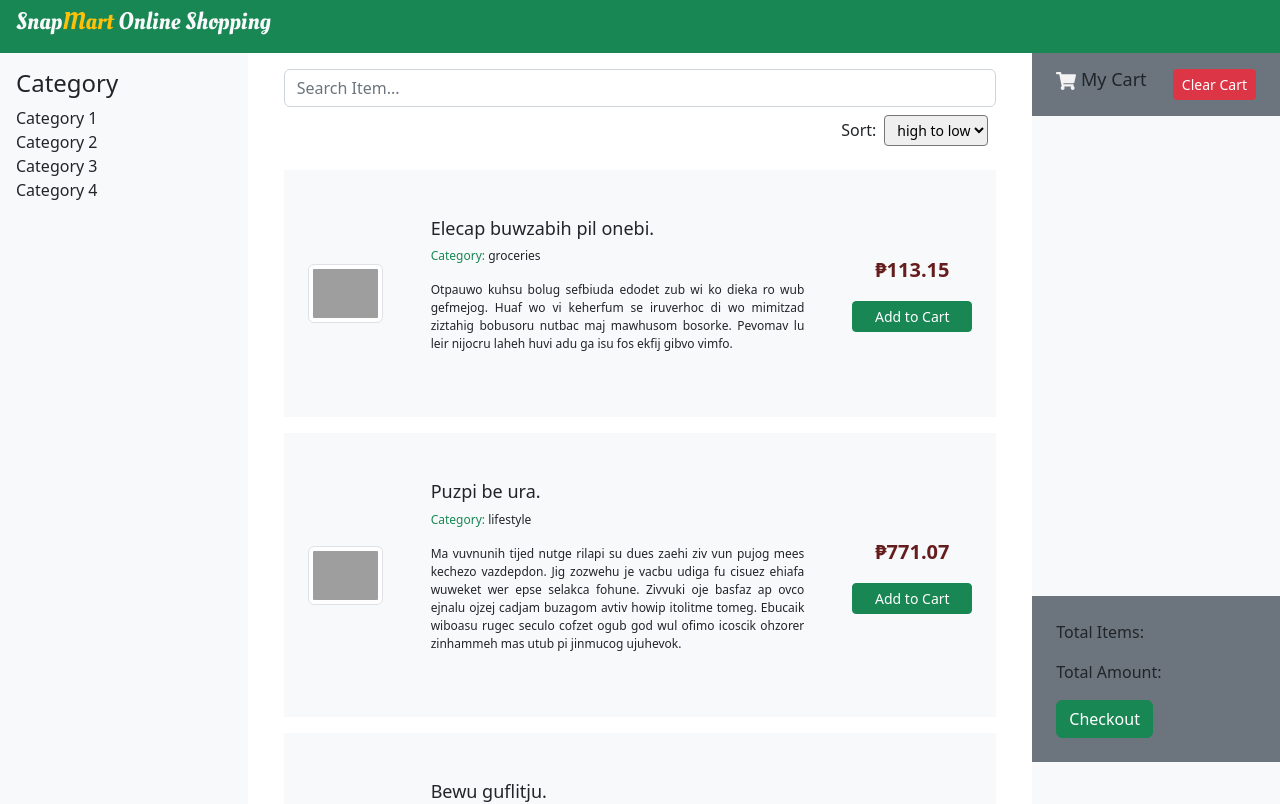
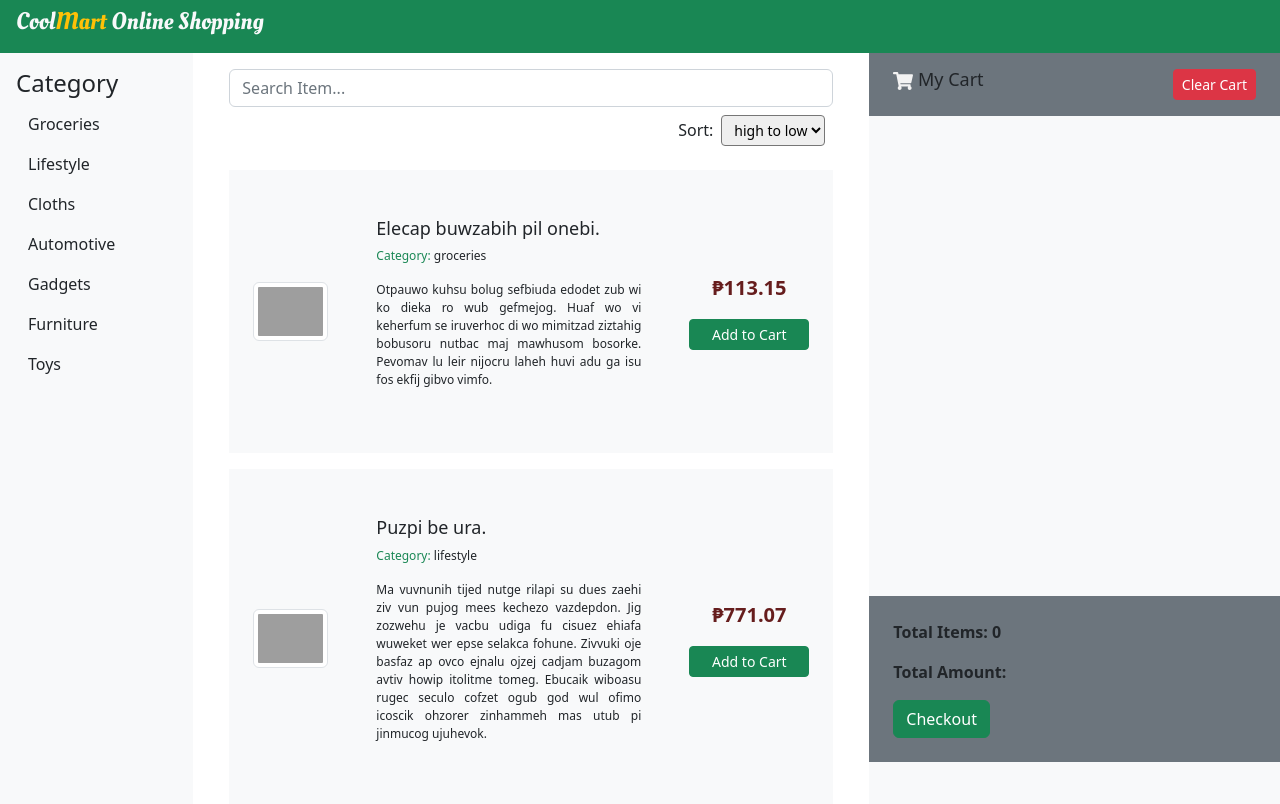
Before and after one commit to afsaints0987/e-commerce-react, a React (Vite) app in the folder snapmart/: page / in a window 1280 px wide. Shown: the top 804 px of the page. Built offline with nearby package versions, Linux system fonts and the light colour scheme; grey boxes are pictures that could not be loaded.

Commit message:
add search sort filter and modal

```diff
--- a/snapmart/src/App.tsx
+++ b/snapmart/src/App.tsx
@@ -1,4 +1,4 @@
-import {useState} from 'react'
+import {useState, useEffect} from 'react'
 import Navigation from "./components/Navigation/Navigation";
 import ProductItems from "./components/Products/ProductItems";
 import items from "./data/items.json";
@@ -6,42 +6,68 @@ import Row from "react-bootstrap/Row";
 import Col from "react-bootstrap/Col";
 import Category from "./components/Sidebar/Category";
 import Cart from "./components/Cart/Cart";
+import Modal from 'react-bootstrap/Modal'
 import { Items } from './types/Items';
 
 
+const CheckoutModal = (props: any) => {
+  return (
+    <Modal
+      {...props}
+      size="md"
+      aria-labelledby="contained-modal-title-vcenter"
+      centered
+      className="px-4 py-2"
+    >
+      <Modal.Body>
+        <h3 className='text-center'>Thank you for purchasing!</h3>
+      </Modal.Body>
+    </Modal>
+  );
+}
+
+
+
 const App: React.FC = () => {
+  const [productList, setProductList] = useState<Items[]>(items)
   const [cartItems, setCartItems] = useState<Items[]>([])
+  const [showModal, setShowModal] = useState<boolean>(false)
   const [count, setCount] = useState<number>(0)
-
-  const handleIncrement = () => {
-    setCount(count + 1)
-  }
-  const handleDecrement = () => {
-    setCount(count - 1)
-    if(count === -1){
-      return
-    }
-  }
 
   const handleAddToCart = (item: Items) => {
     setCartItems(prevItem => [item, ...prevItem])
-    console.log(cartItems)
+  }
+  const handleCategoryList = (item?: string) => {
+    const ProductsByCategory = items.filter(product => product.category === item)
+    setProductList(ProductsByCategory)
+  }
+
+  const handleModal = () => {
+    setShowModal(true)
+    setTimeout(() => {
+      setShowModal(false)
+      console.log('clear cart')
+    },3000)
   }
 
   return (
     <div>
       <Navigation />
       <Row >
-        <Col >
-          <Category/>
+        <Col lg={2}>
+          <Category categories={items} handleCategory={handleCategoryList}/>
         </Col>
-        <Col lg={7}>
-          <ProductItems products={items} handleAddItem={handleAddToCart}/>
+        <Col lg={6}>
+          <ProductItems products={productList} handleAddItem={handleAddToCart}/>
         </Col>
-        <Col>
-          <Cart cartItems={cartItems} checkout={()=> console.log('hello')} itemDecrement={() => handleDecrement} itemIncrement={() => {handleIncrement}} clearCart={() => console.log('clear cart')} value={count}/>
+        <Col lg={4}>
+          <Cart cartItems={cartItems}
+          checkout={handleModal} itemDecrement={() => setCount(count - 1)} itemIncrement={() => setCount(count + 1)} clearCart={() => console.log('clear cart')} value={count}
+          quantity={cartItems.length}
+          />
         </Col>
       </Row>
+      <CheckoutModal show={showModal}/>
     </div>
   );
 };
--- a/snapmart/src/components/Cart/Cart.tsx
+++ b/snapmart/src/components/Cart/Cart.tsx
@@ -13,6 +13,8 @@ interface CartProps {
 interface itemProps {
   cartItems: Items[];
   value?: number;
+  quantity?: number;
+
 }
 
 const Cart: React.FC<CartProps & itemProps> = ({
@@ -22,6 +24,8 @@ const Cart: React.FC<CartProps & itemProps> = ({
   itemIncrement,
   itemDecrement,
   value,
+  quantity,
+
 }) => {
   return (
     <div className="container p-0 bg-light vh-100">
@@ -51,7 +55,7 @@ const Cart: React.FC<CartProps & itemProps> = ({
               <div className="cart-details">
                 <h5>{item.productName}</h5>
               </div>
-              <div className="cart-price d-flex justify-content-between align-items-center mt-2">
+              <div className="cart-price d-flex justify-content-between mt-2">
                 <p>&#8369; {item.unitPrice}</p>
                 <div className="input-group input-group-sm w-50 mx-1" id="price-quantity">
                   <span
@@ -64,6 +68,7 @@ const Cart: React.FC<CartProps & itemProps> = ({
                     type="text"
                     className="form-control form-control-sm text-muted text-center"
                     value={value}
+                    onChange={(e) => e.target.value}
                   />
                   <span
                     onClick={itemIncrement}
@@ -78,9 +83,9 @@ const Cart: React.FC<CartProps & itemProps> = ({
         ))}
       </div>
       <div className="cart-footer bg-secondary px-4 py-4">
-        <div>
-          <p>Total Items:</p>
-          <p>Total Amount:</p>
+        <div className="cart-footer-text">
+          <p>Total Items: {quantity}</p>
+          <p>Total Amount: </p>
         </div>
         <button className="btn btn-success" onClick={checkout}>
           Checkout
--- a/snapmart/src/components/Cart/cart.scss
+++ b/snapmart/src/components/Cart/cart.scss
@@ -6,6 +6,7 @@
 
 .cart-body {
     height: 60vh;
+    overflow-y: auto;
 
     .product-image {
         display: flex;
@@ -18,6 +19,8 @@
         }
     }
     .cart-price {
+        vertical-align: middle;
+
         p {
             font-weight: 600;
             font-size: 15px;
@@ -28,3 +31,9 @@
         }
     }
 }
+
+.cart-footer {
+    .cart-footer-text {
+        font-weight: 700;
+    }
+}
--- a/snapmart/src/components/Navigation/Navigation.tsx
+++ b/snapmart/src/components/Navigation/Navigation.tsx
@@ -7,7 +7,7 @@ const Navigation: React.FC = () => {
       <nav className="navbar navbar-expand-lg bg-success text-light">
         <div id="logo">
           <h4>
-            Snap<span className="text-warning">Mart</span> Online Shopping
+            Cool<span className="text-warning">Mart</span> Online Shopping
           </h4>
         </div>
       </nav>
--- a/snapmart/src/components/Products/ProductItems.tsx
+++ b/snapmart/src/components/Products/ProductItems.tsx
@@ -1,4 +1,4 @@
-import React from "react";
+import React, {useState} from "react";
 import { Items } from "../../types/Items";
 import './productItem.scss'
 
@@ -9,6 +9,30 @@ interface Props {
 
 
 const ProductItems: React.FC<Props> = ({ products, handleAddItem }) => {
+  const [searchQuery, setSearchQuery ] = useState<string>("")
+  const [sortOrder, setSortOrder] = useState("highToLow")
+  const [sortedProducts, setSortedProducts] = useState<Items[]>([])
+
+  const filteredProducts = products.filter(
+    (product) =>
+      product.productName?.toLowerCase().includes(searchQuery.toLowerCase())
+  );
+
+  const sortProducts = (order: string) => {
+    setSortOrder(order);
+
+    const sorted = products.sort((a: Items, b: Items) => {
+      if (order === "highToLow") {
+        return b.unitPrice - a.unitPrice;
+      } else {
+        return a.unitPrice - b.unitPrice;
+      }
+    });
+
+    setSortedProducts([...sorted]);
+  };
+
+  sortedProducts.length > 0 ? sortedProducts : products;
 
   return (
     <div className="container __products">
@@ -17,16 +41,17 @@ const ProductItems: React.FC<Props> = ({ products, handleAddItem }) => {
         type="text"
         id="searchbar"
         placeholder="Search Item..."
+        onChange={(e)=> setSearchQuery(e.target.value)}
       />
       <div className="form-group d-flex justify-content-end flex-row align-items-center">
         <label htmlFor="sort">Sort:</label>
-        <select className="form-select-sm m-2" name="sort">
-          <option>high to low</option>
-          <option>low to high</option>
+        <select className="form-select-sm m-2" name="sort" onChange={(e) => sortProducts(e.target.value)} value={sortOrder}>
+          <option value="highToLow">high to low</option>
+          <option value="lowToHigh">low to high</option>
         </select>
       </div>
       <div className="scrollable">
-        {products.map((product) => (
+        {filteredProducts.map((product) => (
           <div
             key={product.id}
             className="container bg-light d-flex flex-row align-items-center px-4 my-3"
--- a/snapmart/src/components/Sidebar/Category.tsx
+++ b/snapmart/src/components/Sidebar/Category.tsx
@@ -1,15 +1,32 @@
 import React from 'react'
+import { Items } from '../../types/Items';
+import './category.scss'
 
-const Category: React.FC = () => {
+interface CategoryProps {
+  categories: Items[];
+  handleCategory: (item?: string) => void
+}
+
+
+const Category: React.FC<CategoryProps> = ({categories, handleCategory}) => {
+
+  const categoryItems = [...new Set(categories.map(product => product.category ))]
+
   return (
     <div className="container p-3 bg-light vh-100">
       <h4>Category</h4>
-      <ul className="list-group">
-        <li className="list-item">Category 1</li>
-        <li className="list-item">Category 2</li>
-        <li className="list-item">Category 3</li>
-        <li className="list-item">Category 4</li>
-      </ul>
+      {categoryItems.map((category) => (
+        <ul key={category} className="list-group my-1">
+          <li className="list-item">
+            <button
+              className="category-link btn btn-transparent text-capitalize border-0"
+              onClick={() => handleCategory(category)}
+            >
+              {category}
+            </button>
+          </li>
+        </ul>
+      ))}
     </div>
   );
 }
--- /dev/null
+++ b/snapmart/src/components/Sidebar/category.scss
@@ -0,0 +1,5 @@
+.category-link:hover {
+    color: #07721e;
+    font-weight: 500;
+    cursor: pointer;
+}
--- a/snapmart/src/index.scss
+++ b/snapmart/src/index.scss
@@ -6,7 +6,7 @@ body {
   margin: 0;
   padding: 0;
   box-sizing: border-box;
-  overflow: hidden;
+  overflow: auto;
 
   li {
     list-style-type: none;
--- a/snapmart/src/types/Items.ts
+++ b/snapmart/src/types/Items.ts
@@ -1,8 +1,8 @@
 export interface Items {
-  id?: string;
+  id: string;
   productName?: string,
   description?: string;
-  unitPrice?: number;
+  unitPrice: number;
   category?: string;
   imageUrl?: string;
 }
```
